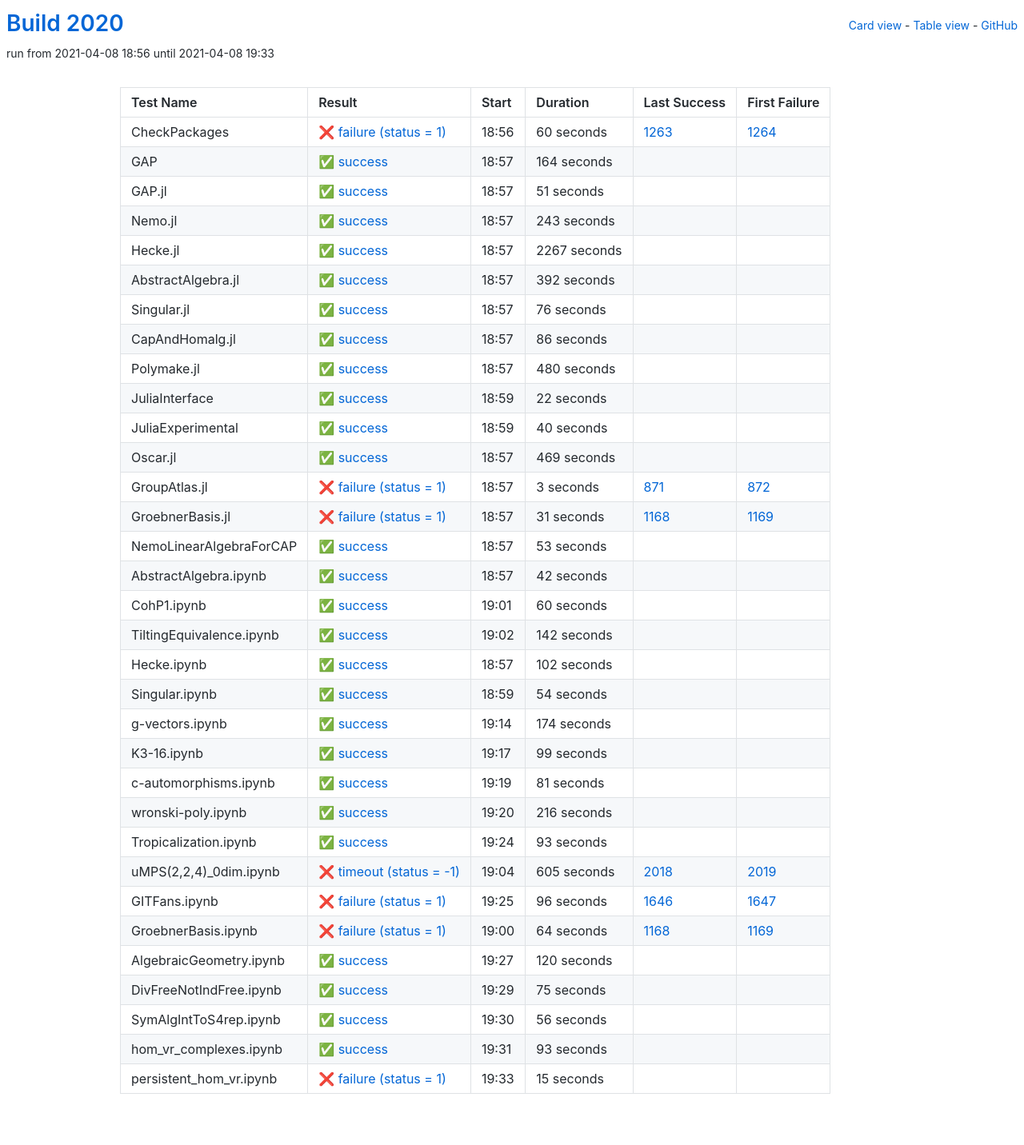
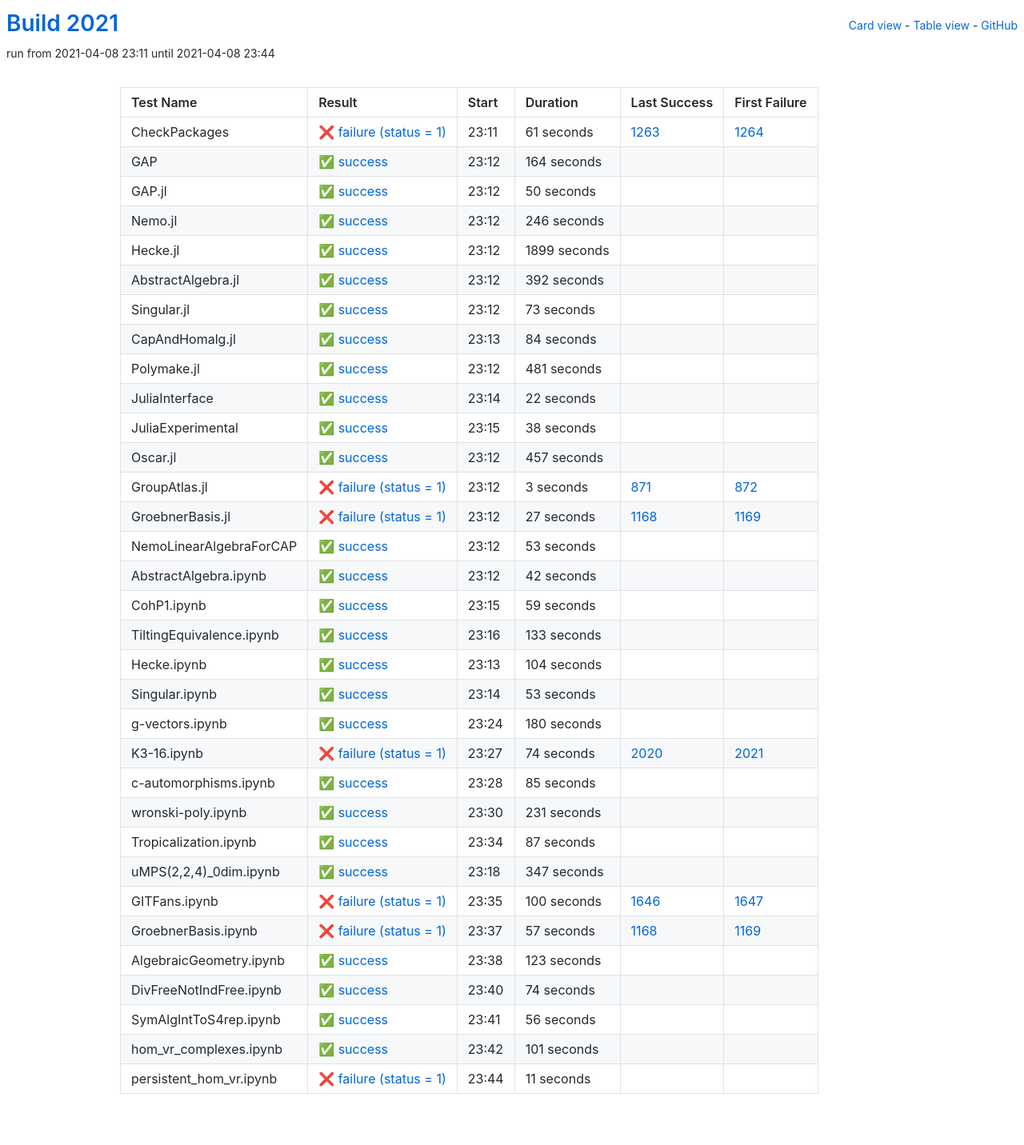
Before and after one commit to oscar-system/oscar-ci-status-stable, a Jekyll site: the page built from table.html, in a window 1280 px wide. Shown: the whole page at 80% size. Built offline with Jekyll 4.4.1, drawn with Linux system fonts in a browser that asks for light colours.

Commit message:
Build #2021

```diff
--- a/_data/ci.yml
+++ b/_data/ci.yml
@@ -1,6 +1,6 @@
 ---
-build: 2020
-build_url: https://oscarci.mathematik.uni-kl.de/job/oscar-stable/2020/
+build: 2021
+build_url: https://oscarci.mathematik.uni-kl.de/job/oscar-stable/2021/
 job: oscar-stable
 organization: oscar-system
 repo: oscar-ci-status-stable
@@ -8,20 +8,20 @@ repourl: https://github.com/oscar-system/oscar-ci-status-stable
 tests:
 - name: CheckPackages
   id: checkpackages
-  log: https://oscarci.mathematik.uni-kl.de/job/oscar-stable/2020/artifact/logs/build-2020/CheckPackages.log
-  start: 2021-04-08 18:56
+  log: https://oscarci.mathematik.uni-kl.de/job/oscar-stable/2021/artifact/logs/build-2021/CheckPackages.log
+  start: 2021-04-08 23:11
   success: false
   exitcode: 1
   status: failure
-  duration: 60
+  duration: 61
   last_success: 1263
   last_success_url: https://oscarci.mathematik.uni-kl.de/job/oscar-stable/1263/
   first_failure: 1264
   first_failure_url: https://oscarci.mathematik.uni-kl.de/job/oscar-stable/1264/
 - name: GAP
   id: gap
-  log: https://oscarci.mathematik.uni-kl.de/job/oscar-stable/2020/artifact/logs/build-2020/GAP.log
-  start: 2021-04-08 18:57
+  log: https://oscarci.mathematik.uni-kl.de/job/oscar-stable/2021/artifact/logs/build-2021/GAP.log
+  start: 2021-04-08 23:12
   success: true
   exitcode: 0
   status: success
@@ -32,44 +32,44 @@ tests:
   first_failure_url:
 - name: GAP.jl
   id: gap-jl
-  log: https://oscarci.mathematik.uni-kl.de/job/oscar-stable/2020/artifact/logs/build-2020/GAP.jl.log
-  start: 2021-04-08 18:57
+  log: https://oscarci.mathematik.uni-kl.de/job/oscar-stable/2021/artifact/logs/build-2021/GAP.jl.log
+  start: 2021-04-08 23:12
   success: true
   exitcode: 0
   status: success
-  duration: 51
+  duration: 50
   last_success: false
   last_success_url:
   first_failure: false
   first_failure_url:
 - name: Nemo.jl
   id: nemo-jl
-  log: https://oscarci.mathematik.uni-kl.de/job/oscar-stable/2020/artifact/logs/build-2020/Nemo.jl.log
-  start: 2021-04-08 18:57
+  log: https://oscarci.mathematik.uni-kl.de/job/oscar-stable/2021/artifact/logs/build-2021/Nemo.jl.log
+  start: 2021-04-08 23:12
   success: true
   exitcode: 0
   status: success
-  duration: 243
+  duration: 246
   last_success: false
   last_success_url:
   first_failure: false
   first_failure_url:
 - name: Hecke.jl
   id: hecke-jl
-  log: https://oscarci.mathematik.uni-kl.de/job/oscar-stable/2020/artifact/logs/build-2020/Hecke.jl.log
-  start: 2021-04-08 18:57
+  log: https://oscarci.mathematik.uni-kl.de/job/oscar-stable/2021/artifact/logs/build-2021/Hecke.jl.log
+  start: 2021-04-08 23:12
   success: true
   exitcode: 0
   status: success
-  duration: 2267
+  duration: 1899
   last_success: false
   last_success_url:
   first_failure: false
   first_failure_url:
 - name: AbstractAlgebra.jl
   id: abstractalgebra-jl
-  log: https://oscarci.mathematik.uni-kl.de/job/oscar-stable/2020/artifact/logs/build-2020/AbstractAlgebra.jl.log
-  start: 2021-04-08 18:57
+  log: https://oscarci.mathematik.uni-kl.de/job/oscar-stable/2021/artifact/logs/build-2021/AbstractAlgebra.jl.log
+  start: 2021-04-08 23:12
   success: true
   exitcode: 0
   status: success
@@ -80,44 +80,44 @@ tests:
   first_failure_url:
 - name: Singular.jl
   id: singular-jl
-  log: https://oscarci.mathematik.uni-kl.de/job/oscar-stable/2020/artifact/logs/build-2020/Singular.jl.log
-  start: 2021-04-08 18:57
+  log: https://oscarci.mathematik.uni-kl.de/job/oscar-stable/2021/artifact/logs/build-2021/Singular.jl.log
+  start: 2021-04-08 23:12
   success: true
   exitcode: 0
   status: success
-  duration: 76
+  duration: 73
   last_success: false
   last_success_url:
   first_failure: false
   first_failure_url:
 - name: CapAndHomalg.jl
   id: capandhomalg-jl
-  log: https://oscarci.mathematik.uni-kl.de/job/oscar-stable/2020/artifact/logs/build-2020/CapAndHomalg.jl.log
-  start: 2021-04-08 18:57
+  log: https://oscarci.mathematik.uni-kl.de/job/oscar-stable/2021/artifact/logs/build-2021/CapAndHomalg.jl.log
+  start: 2021-04-08 23:13
   success: true
   exitcode: 0
   status: success
-  duration: 86
+  duration: 84
   last_success: false
   last_success_url:
   first_failure: false
   first_failure_url:
 - name: Polymake.jl
   id: polymake-jl
-  log: https://oscarci.mathematik.uni-kl.de/job/oscar-stable/2020/artifact/logs/build-2020/Polymake.jl.log
-  start: 2021-04-08 18:57
+  log: https://oscarci.mathematik.uni-kl.de/job/oscar-stable/2021/artifact/logs/build-2021/Polymake.jl.log
+  start: 2021-04-08 23:12
   success: true
   exitcode: 0
   status: success
-  duration: 480
+  duration: 481
   last_success: false
   last_success_url:
   first_failure: false
   first_failure_url:
 - name: JuliaInterface
   id: juliainterface
-  log: https://oscarci.mathematik.uni-kl.de/job/oscar-stable/2020/artifact/logs/build-2020/JuliaInterface.log
-  start: 2021-04-08 18:59
+  log: https://oscarci.mathematik.uni-kl.de/job/oscar-stable/2021/artifact/logs/build-2021/JuliaInterface.log
+  start: 2021-04-08 23:14
   success: true
   exitcode: 0
   status: success
@@ -128,32 +128,32 @@ tests:
   first_failure_url:
 - name: JuliaExperimental
   id: juliaexperimental
-  log: https://oscarci.mathematik.uni-kl.de/job/oscar-stable/2020/artifact/logs/build-2020/JuliaExperimental.log
-  start: 2021-04-08 18:59
+  log: https://oscarci.mathematik.uni-kl.de/job/oscar-stable/2021/artifact/logs/build-2021/JuliaExperimental.log
+  start: 2021-04-08 23:15
   success: true
   exitcode: 0
   status: success
-  duration: 40
+  duration: 38
   last_success: false
   last_success_url:
   first_failure: false
   first_failure_url:
 - name: Oscar.jl
   id: oscar-jl
-  log: https://oscarci.mathematik.uni-kl.de/job/oscar-stable/2020/artifact/logs/build-2020/Oscar.jl.log
-  start: 2021-04-08 18:57
+  log: https://oscarci.mathematik.uni-kl.de/job/oscar-stable/2021/artifact/logs/build-2021/Oscar.jl.log
+  start: 2021-04-08 23:12
   success: true
   exitcode: 0
   status: success
-  duration: 469
+  duration: 457
   last_success: false
   last_success_url:
   first_failure: false
   first_failure_url:
 - name: GroupAtlas.jl
   id: groupatlas-jl
-  log: https://oscarci.mathematik.uni-kl.de/job/oscar-stable/2020/artifact/logs/build-2020/GroupAtlas.jl.log
-  start: 2021-04-08 18:57
+  log: https://oscarci.mathematik.uni-kl.de/job/oscar-stable/2021/artifact/logs/build-2021/GroupAtlas.jl.log
+  start: 2021-04-08 23:12
   success: false
   exitcode: 1
   status: failure
@@ -164,20 +164,20 @@ tests:
   first_failure_url: https://oscarci.mathematik.uni-kl.de/job/oscar-stable/872/
 - name: GroebnerBasis.jl
   id: groebnerbasis-jl
-  log: https://oscarci.mathematik.uni-kl.de/job/oscar-stable/2020/artifact/logs/build-2020/GroebnerBasis.jl.log
-  start: 2021-04-08 18:57
+  log: https://oscarci.mathematik.uni-kl.de/job/oscar-stable/2021/artifact/logs/build-2021/GroebnerBasis.jl.log
+  start: 2021-04-08 23:12
   success: false
   exitcode: 1
   status: failure
-  duration: 31
+  duration: 27
   last_success: 1168
   last_success_url: https://oscarci.mathematik.uni-kl.de/job/oscar-stable/1168/
   first_failure: 1169
   first_failure_url: https://oscarci.mathematik.uni-kl.de/job/oscar-stable/1169/
 - name: NemoLinearAlgebraForCAP
   id: nemolinearalgebraforcap
-  log: https://oscarci.mathematik.uni-kl.de/job/oscar-stable/2020/artifact/logs/build-2020/NemoLinearAlgebraForCAP.log
-  start: 2021-04-08 18:57
+  log: https://oscarci.mathematik.uni-kl.de/job/oscar-stable/2021/artifact/logs/build-2021/NemoLinearAlgebraForCAP.log
+  start: 2021-04-08 23:12
   success: true
   exitcode: 0
   status: success
@@ -188,8 +188,8 @@ tests:
   first_failure_url:
 - name: AbstractAlgebra.ipynb
   id: abstractalgebra-ipynb
-  log: https://oscarci.mathematik.uni-kl.de/job/oscar-stable/2020/artifact/logs/build-2020/AbstractAlgebra.ipynb.log
-  start: 2021-04-08 18:57
+  log: https://oscarci.mathematik.uni-kl.de/job/oscar-stable/2021/artifact/logs/build-2021/AbstractAlgebra.ipynb.log
+  start: 2021-04-08 23:12
   success: true
   exitcode: 0
   status: success
@@ -200,176 +200,176 @@ tests:
   first_failure_url:
 - name: CohP1.ipynb
   id: cohp1-ipynb
-  log: https://oscarci.mathematik.uni-kl.de/job/oscar-stable/2020/artifact/logs/build-2020/CohP1.ipynb.log
-  start: 2021-04-08 19:01
+  log: https://oscarci.mathematik.uni-kl.de/job/oscar-stable/2021/artifact/logs/build-2021/CohP1.ipynb.log
+  start: 2021-04-08 23:15
   success: true
   exitcode: 0
   status: success
-  duration: 60
+  duration: 59
   last_success: false
   last_success_url:
   first_failure: false
   first_failure_url:
 - name: TiltingEquivalence.ipynb
   id: tiltingequivalence-ipynb
-  log: https://oscarci.mathematik.uni-kl.de/job/oscar-stable/2020/artifact/logs/build-2020/TiltingEquivalence.ipynb.log
-  start: 2021-04-08 19:02
+  log: https://oscarci.mathematik.uni-kl.de/job/oscar-stable/2021/artifact/logs/build-2021/TiltingEquivalence.ipynb.log
+  start: 2021-04-08 23:16
   success: true
   exitcode: 0
   status: success
-  duration: 142
+  duration: 133
   last_success: false
   last_success_url:
   first_failure: false
   first_failure_url:
 - name: Hecke.ipynb
   id: hecke-ipynb
-  log: https://oscarci.mathematik.uni-kl.de/job/oscar-stable/2020/artifact/logs/build-2020/Hecke.ipynb.log
-  start: 2021-04-08 18:57
+  log: https://oscarci.mathematik.uni-kl.de/job/oscar-stable/2021/artifact/logs/build-2021/Hecke.ipynb.log
+  start: 2021-04-08 23:13
   success: true
   exitcode: 0
   status: success
-  duration: 102
+  duration: 104
   last_success: false
   last_success_url:
   first_failure: false
   first_failure_url:
 - name: Singular.ipynb
   id: singular-ipynb
-  log: https://oscarci.mathematik.uni-kl.de/job/oscar-stable/2020/artifact/logs/build-2020/Singular.ipynb.log
-  start: 2021-04-08 18:59
+  log: https://oscarci.mathematik.uni-kl.de/job/oscar-stable/2021/artifact/logs/build-2021/Singular.ipynb.log
+  start: 2021-04-08 23:14
   success: true
   exitcode: 0
   status: success
-  duration: 54
+  duration: 53
   last_success: false
   last_success_url:
   first_failure: false
   first_failure_url:
 - name: g-vectors.ipynb
   id: g-vectors-ipynb
-  log: https://oscarci.mathematik.uni-kl.de/job/oscar-stable/2020/artifact/logs/build-2020/g-vectors.ipynb.log
-  start: 2021-04-08 19:14
+  log: https://oscarci.mathematik.uni-kl.de/job/oscar-stable/2021/artifact/logs/build-2021/g-vectors.ipynb.log
+  start: 2021-04-08 23:24
   success: true
   exitcode: 0
   status: success
-  duration: 174
+  duration: 180
   last_success: false
   last_success_url:
   first_failure: false
   first_failure_url:
 - name: K3-16.ipynb
   id: k3-16-ipynb
-  log: https://oscarci.mathematik.uni-kl.de/job/oscar-stable/2020/artifact/logs/build-2020/K3-16.ipynb.log
-  start: 2021-04-08 19:17
+  log: https://oscarci.mathematik.uni-kl.de/job/oscar-stable/2021/artifact/logs/build-2021/K3-16.ipynb.log
+  start: 2021-04-08 23:27
+  success: false
+  exitcode: 1
+  status: failure
+  duration: 74
+  last_success: 2020
+  last_success_url: https://oscarci.mathematik.uni-kl.de/job/oscar-stable/2020/
+  first_failure: 2021
+  first_failure_url: https://oscarci.mathematik.uni-kl.de/job/oscar-stable/2021/
+- name: c-automorphisms.ipynb
+  id: c-automorphisms-ipynb
+  log: https://oscarci.mathematik.uni-kl.de/job/oscar-stable/2021/artifact/logs/build-2021/c-automorphisms.ipynb.log
+  start: 2021-04-08 23:28
   success: true
   exitcode: 0
   status: success
-  duration: 99
-  last_success: false
-  last_success_url:
-  first_failure: false
-  first_failure_url:
-- name: c-automorphisms.ipynb
-  id: c-automorphisms-ipynb
-  log: https://oscarci.mathematik.uni-kl.de/job/oscar-stable/2020/artifact/logs/build-2020/c-automorphisms.ipynb.log
-  start: 2021-04-08 19:19
-  success: true
-  exitcode: 0
-  status: success
-  duration: 81
+  duration: 85
   last_success: false
   last_success_url:
   first_failure: false
   first_failure_url:
 - name: wronski-poly.ipynb
   id: wronski-poly-ipynb
-  log: https://oscarci.mathematik.uni-kl.de/job/oscar-stable/2020/artifact/logs/build-2020/wronski-poly.ipynb.log
-  start: 2021-04-08 19:20
+  log: https://oscarci.mathematik.uni-kl.de/job/oscar-stable/2021/artifact/logs/build-2021/wronski-poly.ipynb.log
+  start: 2021-04-08 23:30
   success: true
   exitcode: 0
   status: success
-  duration: 216
+  duration: 231
   last_success: false
   last_success_url:
   first_failure: false
   first_failure_url:
 - name: Tropicalization.ipynb
   id: tropicalization-ipynb
-  log: https://oscarci.mathematik.uni-kl.de/job/oscar-stable/2020/artifact/logs/build-2020/Tropicalization.ipynb.log
-  start: 2021-04-08 19:24
+  log: https://oscarci.mathematik.uni-kl.de/job/oscar-stable/2021/artifact/logs/build-2021/Tropicalization.ipynb.log
+  start: 2021-04-08 23:34
   success: true
   exitcode: 0
   status: success
-  duration: 93
+  duration: 87
   last_success: false
   last_success_url:
   first_failure: false
   first_failure_url:
 - name: uMPS(2,2,4)_0dim.ipynb
   id: umps-2-2-4-0dim-ipynb
-  log: https://oscarci.mathematik.uni-kl.de/job/oscar-stable/2020/artifact/logs/build-2020/uMPS-2-2-4-_0dim.ipynb.log
-  start: 2021-04-08 19:04
-  success: false
-  exitcode: -1
-  status: timeout
-  duration: 605
-  last_success: 2018
-  last_success_url: https://oscarci.mathematik.uni-kl.de/job/oscar-stable/2018/
-  first_failure: 2019
-  first_failure_url: https://oscarci.mathematik.uni-kl.de/job/oscar-stable/2019/
+  log: https://oscarci.mathematik.uni-kl.de/job/oscar-stable/2021/artifact/logs/build-2021/uMPS-2-2-4-_0dim.ipynb.log
+  start: 2021-04-08 23:18
+  success: true
+  exitcode: 0
+  status: success
+  duration: 347
+  last_success: false
+  last_success_url:
+  first_failure: false
+  first_failure_url:
 - name: GITFans.ipynb
   id: gitfans-ipynb
-  log: https://oscarci.mathematik.uni-kl.de/job/oscar-stable/2020/artifact/logs/build-2020/GITFans.ipynb.log
-  start: 2021-04-08 19:25
+  log: https://oscarci.mathematik.uni-kl.de/job/oscar-stable/2021/artifact/logs/build-2021/GITFans.ipynb.log
+  start: 2021-04-08 23:35
   success: false
   exitcode: 1
   status: failure
-  duration: 96
+  duration: 100
   last_success: 1646
   last_success_url: https://oscarci.mathematik.uni-kl.de/job/oscar-stable/1646/
   first_failure: 1647
   first_failure_url: https://oscarci.mathematik.uni-kl.de/job/oscar-stable/1647/
 - name: GroebnerBasis.ipynb
   id: groebnerbasis-ipynb
-  log: https://oscarci.mathematik.uni-kl.de/job/oscar-stable/2020/artifact/logs/build-2020/GroebnerBasis.ipynb.log
-  start: 2021-04-08 19:00
+  log: https://oscarci.mathematik.uni-kl.de/job/oscar-stable/2021/artifact/logs/build-2021/GroebnerBasis.ipynb.log
+  start: 2021-04-08 23:37
   success: false
   exitcode: 1
   status: failure
-  duration: 64
+  duration: 57
   last_success: 1168
   last_success_url: https://oscarci.mathematik.uni-kl.de/job/oscar-stable/1168/
   first_failure: 1169
   first_failure_url: https://oscarci.mathematik.uni-kl.de/job/oscar-stable/1169/
 - name: AlgebraicGeometry.ipynb
   id: algebraicgeometry-ipynb
-  log: https://oscarci.mathematik.uni-kl.de/job/oscar-stable/2020/artifact/logs/build-2020/AlgebraicGeometry.ipynb.log
-  start: 2021-04-08 19:27
+  log: https://oscarci.mathematik.uni-kl.de/job/oscar-stable/2021/artifact/logs/build-2021/AlgebraicGeometry.ipynb.log
+  start: 2021-04-08 23:38
   success: true
   exitcode: 0
   status: success
-  duration: 120
+  duration: 123
   last_success: false
   last_success_url:
   first_failure: false
   first_failure_url:
 - name: DivFreeNotIndFree.ipynb
   id: divfreenotindfree-ipynb
-  log: https://oscarci.mathematik.uni-kl.de/job/oscar-stable/2020/artifact/logs/build-2020/DivFreeNotIndFree.ipynb.log
-  start: 2021-04-08 19:29
+  log: https://oscarci.mathematik.uni-kl.de/job/oscar-stable/2021/artifact/logs/build-2021/DivFreeNotIndFree.ipynb.log
+  start: 2021-04-08 23:40
   success: true
   exitcode: 0
   status: success
-  duration: 75
+  duration: 74
   last_success: false
   last_success_url:
   first_failure: false
   first_failure_url:
 - name: SymAlgIntToS4rep.ipynb
   id: symalginttos4rep-ipynb
-  log: https://oscarci.mathematik.uni-kl.de/job/oscar-stable/2020/artifact/logs/build-2020/SymAlgIntToS4rep.ipynb.log
-  start: 2021-04-08 19:30
+  log: https://oscarci.mathematik.uni-kl.de/job/oscar-stable/2021/artifact/logs/build-2021/SymAlgIntToS4rep.ipynb.log
+  start: 2021-04-08 23:41
   success: true
   exitcode: 0
   status: success
@@ -380,24 +380,24 @@ tests:
   first_failure_url:
 - name: hom_vr_complexes.ipynb
   id: hom-vr-complexes-ipynb
-  log: https://oscarci.mathematik.uni-kl.de/job/oscar-stable/2020/artifact/logs/build-2020/hom_vr_complexes.ipynb.log
-  start: 2021-04-08 19:31
+  log: https://oscarci.mathematik.uni-kl.de/job/oscar-stable/2021/artifact/logs/build-2021/hom_vr_complexes.ipynb.log
+  start: 2021-04-08 23:42
   success: true
   exitcode: 0
   status: success
-  duration: 93
+  duration: 101
   last_success: false
   last_success_url:
   first_failure: false
   first_failure_url:
 - name: persistent_hom_vr.ipynb
   id: persistent-hom-vr-ipynb
-  log: https://oscarci.mathematik.uni-kl.de/job/oscar-stable/2020/artifact/logs/build-2020/persistent_hom_vr.ipynb.log
-  start: 2021-04-08 19:33
+  log: https://oscarci.mathematik.uni-kl.de/job/oscar-stable/2021/artifact/logs/build-2021/persistent_hom_vr.ipynb.log
+  start: 2021-04-08 23:44
   success: false
   exitcode: 1
   status: failure
-  duration: 15
+  duration: 11
   last_success: false
   last_success_url:
   first_failure: false
```
Also changed, not shown: README.md.
